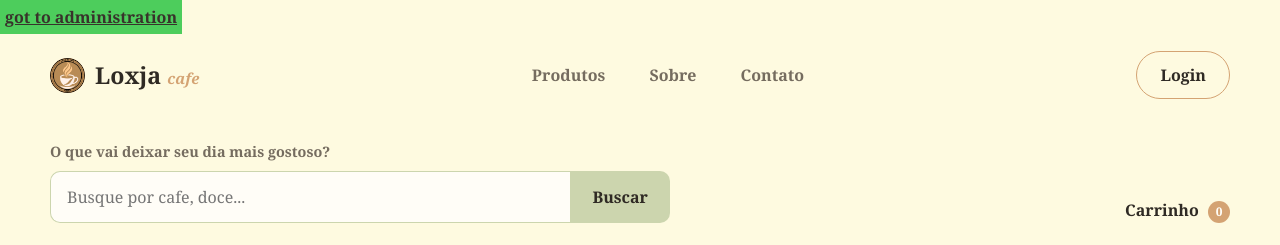
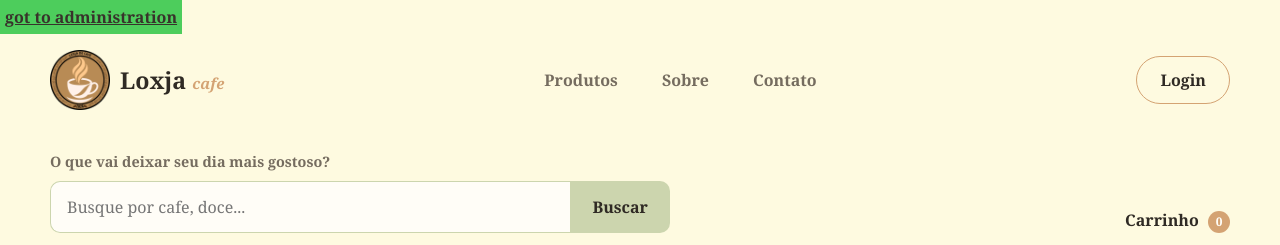
Before and after one commit to Artrabr/loxja, a PHP site: page / in a window 1280 px wide. Shown: the top 245 px of the page. Run offline with PHP 8.4, Linux system fonts and the light colour scheme; data that the repository does not hold is empty.

Commit message:
arrumei o tamanho dessa poha

```diff
--- a/Public/style_index.css
+++ b/Public/style_index.css
@@ -73,12 +73,9 @@ footer {
 .brand-mark {
 	display: grid;
 	place-items: center;
-	width: 35px;
-	height: 35px;
-	border-radius: 50%;
-	background: var(--caramel);
-	color: var(--vanilla);
-	font-size: 1.15rem;
+	width: auto;
+	height: 60px;
+	font-size: 1.8rem;
 }
 
 .nav-links {
```
